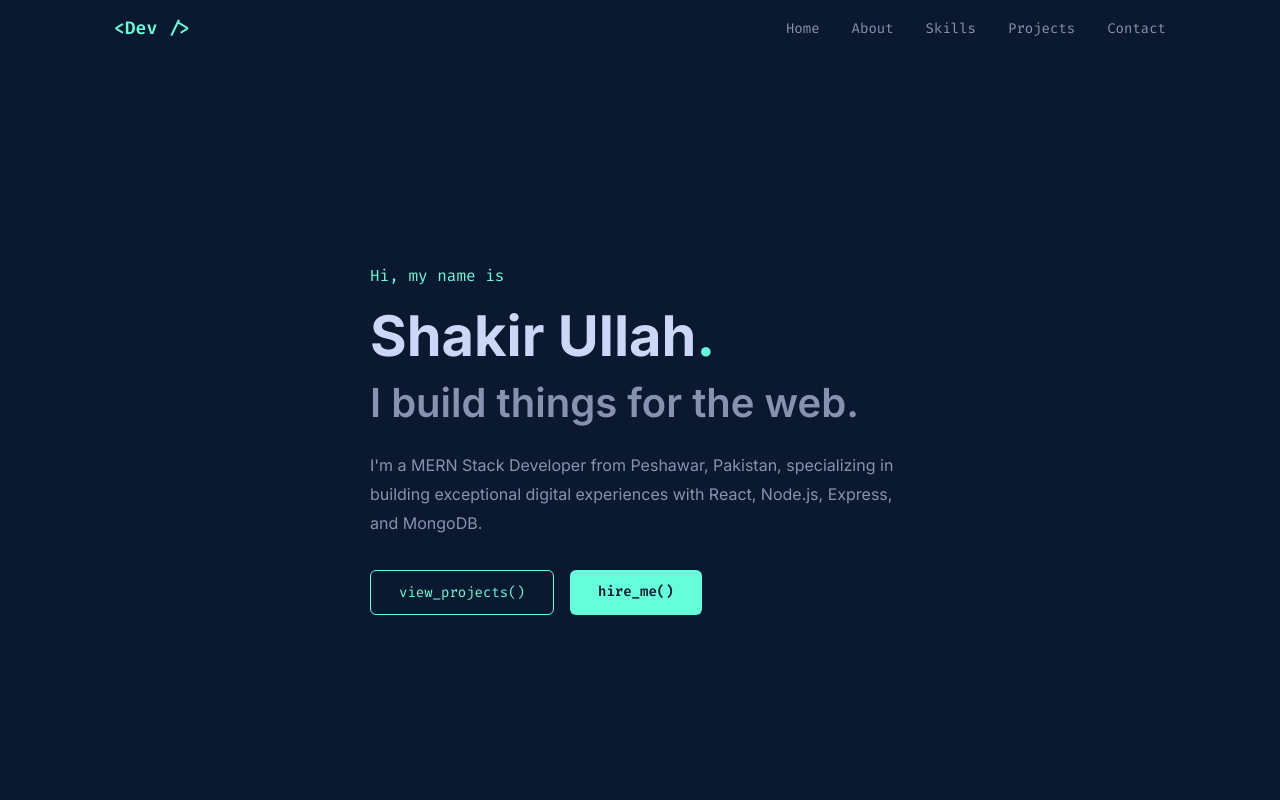
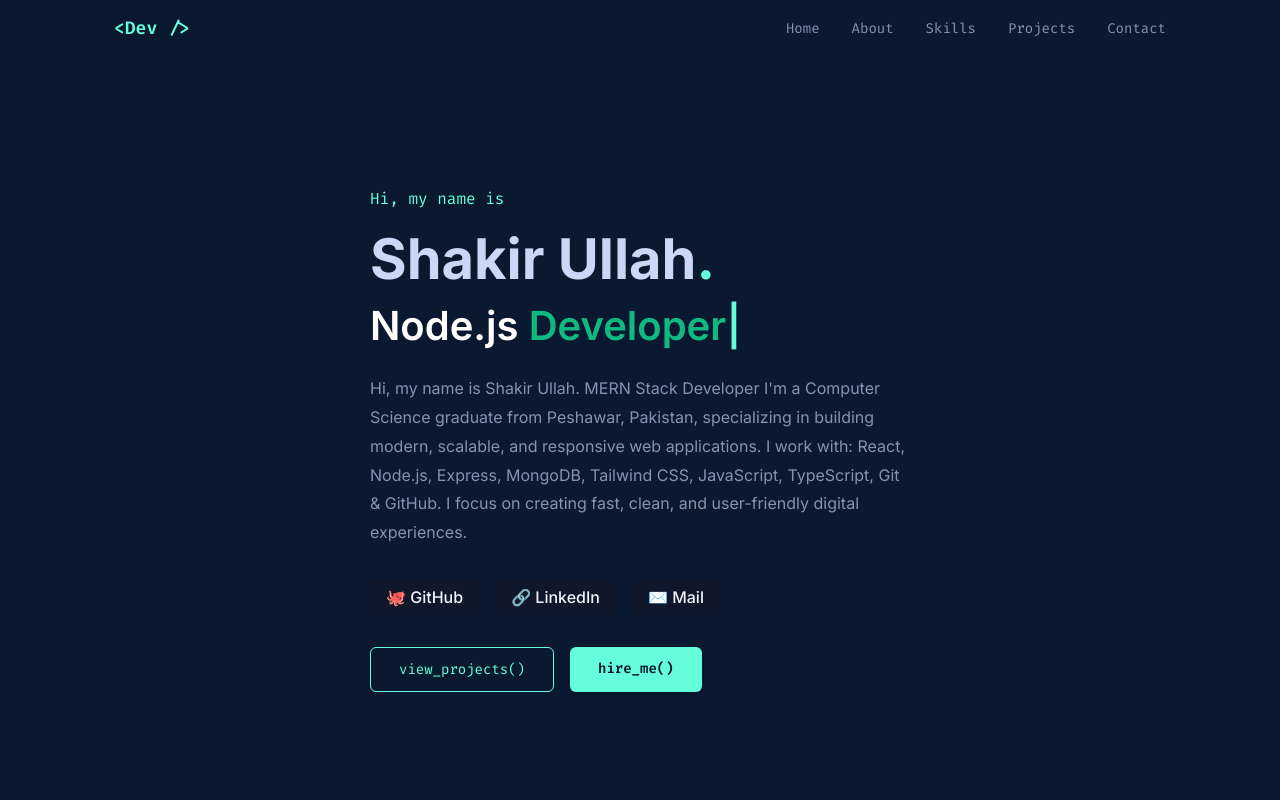
Before and after one commit to ShakirUllah12/My_portpolio, a React (Vite) app: page / in a window 1280 px wide. Shown: the top 800 px of the page. Built offline with nearby package versions, Linux system fonts and the light colour scheme.

Commit message:
development issues is done

```diff
--- a/package.json
+++ b/package.json
@@ -3,7 +3,8 @@
   "version": "1.0.0",
   "scripts": {
     "dev": "vite",
-    "build": "vite build"
+    "build": "vite build",
+      "preview": "vite preview"
   },
   "dependencies": {
     "react": "^18.3.1",
--- a/src/App.jsx
+++ b/src/App.jsx
@@ -4,6 +4,8 @@ import Hero from "./components/Hero.jsx";
 import About from "./components/About.jsx";
 import Skills from "./components/Skills.jsx";
 import Projects from "./components/Projects.jsx";
+
+import Education from "./components/Education.jsx";
 import Contact from "./components/Contact.jsx";
 import Footer from "./components/Footer.jsx";
 
@@ -15,9 +17,12 @@ function App() {
       <About />
       <Skills />
       <Projects />
+        {/* ✅ Correct position */}
+      <Education />
       <Contact />
       <Footer />
     </div>
   );
 }
+
 export default App;
--- a/src/components/About.jsx
+++ b/src/components/About.jsx
@@ -8,8 +8,13 @@ function About() {
         <h2 className="section-title">About Me<span>.</span></h2>
         <div style={{ display: "grid", gridTemplateColumns: "1fr 1fr", gap: 48 }} className="grid-2">
           <div>
-            <p className="dim" style={{ lineHeight: 1.8, marginBottom: 16 }}>
-              Hello! I'm Shakir Ullah, a passionate MERN Stack Developer based in Peshawar, Pakistan. I enjoy creating things that live on the internet — from websites to full-stack web applications.
+            <p className="dim" style={{ lineHeight: 1.8, marginBottom: 16 }}>I am Shakir Ullah, a Computer Science graduate from Peshawar, Pakistan, and a passionate MERN Stack Developer.
+
+I specialize in building full-stack web applications using MongoDB, Express, React, and Node.js. I also work with modern frontend tools like Tailwind CSS, JavaScript, and TypeScript to create responsive and user-friendly interfaces.
+
+I have experience working on real-world projects, including frontend and backend development, REST APIs, and database management. I also use Git and GitHub for version control and collaboration.
+
+My goal is to become a professional full-stack developer and contribute to impactful real-world software solutions while continuously improving my skills.
             </p>
             <p className="dim" style={{ lineHeight: 1.8 }}>
               My goal is to build products that are not only functional but also provide pixel-perfect, performant experiences. I'm always learning new technologies and best practices.
--- /dev/null
+++ b/src/components/Education.jsx
@@ -0,0 +1,39 @@
+import React from "react";
+
+function Backend() {
+  return (
+    <section id="backend" style={{ minHeight: "80vh", padding: "80px 0", background: "#0a0a0a", color: "#fff" }}>
+      <div className="container">
+        <h2 className="bright" style={{ fontSize: 48, marginBottom: 24 }}>Backend Projects</h2>
+        <p className="dim" style={{ maxWidth: 600, marginBottom: 32 }}>
+          I create scalable and efficient backend applications using Node.js, Express.js, and MongoDB.
+        </p>
+
+        {/* Projects */}
+        <div style={{ display: "flex", gap: 24, flexWrap: "wrap" }}>
+          {/* Project 1 */}
+          <div className="backend-card" style={{ padding: 24, border: "1px solid #333", borderRadius: 12, minWidth: 280 }}>
+            <h3 style={{ marginBottom: 16, color: "#00d1b2" }}>MERN E-Commerce API</h3>
+            <p style={{ marginBottom: 16 }}>Node.js, Express.js, MongoDB, JWT Authentication</p>
+            <div style={{ display: "flex", gap: 12 }}>
+              <a href="https://github.com/ShakirUllah12/mern-ecommerce" target="_blank" className="btn">GitHub</a>
+              <a href="#" target="_blank" className="btn">Live Demo</a>
+            </div>
+          </div>
+
+          {/* Project 2 */}
+          <div className="backend-card" style={{ padding: 24, border: "1px solid #333", borderRadius: 12, minWidth: 280 }}>
+            <h3 style={{ marginBottom: 16, color: "#61dafb" }}>Blog API</h3>
+            <p style={{ marginBottom: 16 }}>Node.js, Express.js, MongoDB, CRUD Operations</p>
+            <div style={{ display: "flex", gap: 12 }}>
+              <a href="https://github.com/ShakirUllah12/blog-api" target="_blank" className="btn">GitHub</a>
+              <a href="#" target="_blank" className="btn">Live Demo</a>
+            </div>
+          </div>
+        </div>
+      </div>
+    </section>
+  );
+}
+
+export default Backend;
--- a/src/components/Hero.jsx
+++ b/src/components/Hero.jsx
@@ -1,15 +1,120 @@
-import React from "react";
+import React, { useState, useEffect } from "react";
 
 function Hero() {
+  const words = ["React", "MongoDB", "Node.js", "Express", "Frontend", "JavaScript"];
+  const [currentWord, setCurrentWord] = useState("");
+  const [index, setIndex] = useState(0);
+  const [isDeleting, setIsDeleting] = useState(false);
+
+  useEffect(() => {
+    const typingSpeed = isDeleting ? 50 : 150;
+    const pauseTime = 1000;
+    let timeout;
+
+    if (!isDeleting && currentWord === words[index]) {
+      timeout = setTimeout(() => setIsDeleting(true), pauseTime);
+    } else if (isDeleting && currentWord === "") {
+      setIsDeleting(false);
+      setIndex((prev) => (prev + 1) % words.length);
+      timeout = setTimeout(() => {}, 500);
+    } else {
+      timeout = setTimeout(() => {
+        const fullWord = words[index];
+        setCurrentWord(
+          isDeleting
+            ? fullWord.substring(0, currentWord.length - 1)
+            : fullWord.substring(0, currentWord.length + 1)
+        );
+      }, typingSpeed);
+    }
+
+    return () => clearTimeout(timeout);
+  }, [currentWord, isDeleting, index, words]);
+
+  const socialButtonStyle = {
+    display: "flex",
+    alignItems: "center",
+    gap: 8,
+    padding: "8px 16px",
+    borderRadius: 8,
+    backgroundColor: "#0f172a",
+    color: "#f1f5f9",
+    textDecoration: "none",
+    fontWeight: 500,
+    transition: "all 0.3s ease",
+  };
+
+  const socialHoverStyle = {
+    backgroundColor: "#3b82f6",
+    color: "#fff",
+    transform: "scale(1.05)",
+  };
+
   return (
-    <section id="home" style={{ minHeight: "100vh", display: "flex", alignItems: "center", paddingTop: 80 }}>
+    <section
+      id="home"
+      style={{ minHeight: "100vh", display: "flex", alignItems: "center", paddingTop: 80 }}
+    >
       <div className="container">
-        <p className="mono primary" style={{ fontSize: 16, marginBottom: 16 }}>Hi, my name is</p>
-        <h1 className="bright" style={{ fontSize: 56, fontWeight: 700, marginBottom: 8 }}>Shakir Ullah<span className="primary">.</span></h1>
-        <h2 className="dim" style={{ fontSize: 40, fontWeight: 600, marginBottom: 24 }}>I build things for the web.</h2>
+        <p className="mono primary" style={{ fontSize: 16, marginBottom: 16 }}>
+          Hi, my name is
+        </p>
+        <h1 className="bright" style={{ fontSize: 56, fontWeight: 700, marginBottom: 8 }}>
+          Shakir Ullah<span className="primary">.</span>
+        </h1>
+
+        {/* Scrolling tech word + static Developer */}
+        <h2 style={{ fontSize: 40, fontWeight: 600, marginBottom: 24 }}>
+          <span style={{ color: "#ffff" }}>{currentWord}</span>{" "}
+          <span style={{ color: "#10b981" }}>Developer</span>
+          <span className="primary">|</span>
+        </h2>
+
         <p className="dim" style={{ maxWidth: 540, lineHeight: 1.8, marginBottom: 32 }}>
-          I'm a MERN Stack Developer from Peshawar, Pakistan, specializing in building exceptional digital experiences with React, Node.js, Express, and MongoDB.
+        Hi, my name is Shakir Ullah.
+MERN Stack Developer
+
+I'm a Computer Science graduate from Peshawar, Pakistan, specializing in building modern, scalable, and responsive web applications.
+
+I work with:
+React, Node.js, Express, MongoDB, Tailwind CSS, JavaScript, TypeScript, Git & GitHub.
+
+I focus on creating fast, clean, and user-friendly digital experiences.
         </p>
+
+        {/* Social Buttons */}
+        <div style={{ display: "flex", gap: 16, marginBottom: 32 }}>
+          <a
+            href="https://github.com/ShakirUllah12"
+            target="_blank"
+            rel="noopener noreferrer"
+            style={socialButtonStyle}
+            onMouseEnter={(e) => Object.assign(e.target.style, socialHoverStyle)}
+            onMouseLeave={(e) => Object.assign(e.target.style, socialButtonStyle)}
+          >
+            🐙 GitHub
+          </a>
+          <a
+            href="https://www.linkedin.com/in/shakir-ullah-203ab4271"
+            target="_blank"
+            rel="noopener noreferrer"
+            style={socialButtonStyle}
+            onMouseEnter={(e) => Object.assign(e.target.style, socialHoverStyle)}
+            onMouseLeave={(e) => Object.assign(e.target.style, socialButtonStyle)}
+          >
+            🔗 LinkedIn
+          </a>
+          <a
+            href="mailto:your.email@example.com"
+            style={socialButtonStyle}
+            onMouseEnter={(e) => Object.assign(e.target.style, socialHoverStyle)}
+            onMouseLeave={(e) => Object.assign(e.target.style, socialButtonStyle)}
+          >
+            ✉️ Mail
+          </a>
+        </div>
+
+        {/* Existing buttons */}
         <div style={{ display: "flex", gap: 16, flexWrap: "wrap" }}>
           <a href="#projects" className="btn">view_projects()</a>
           <a href="#contact" className="btn-filled">hire_me()</a>
@@ -18,4 +123,5 @@ function Hero() {
     </section>
   );
 }
+
 export default Hero;
```
Also changed, not shown: src/components/Navbar.jsx (+79 -19 lines), 4 other files (tests, documents, lock files or other folders).
